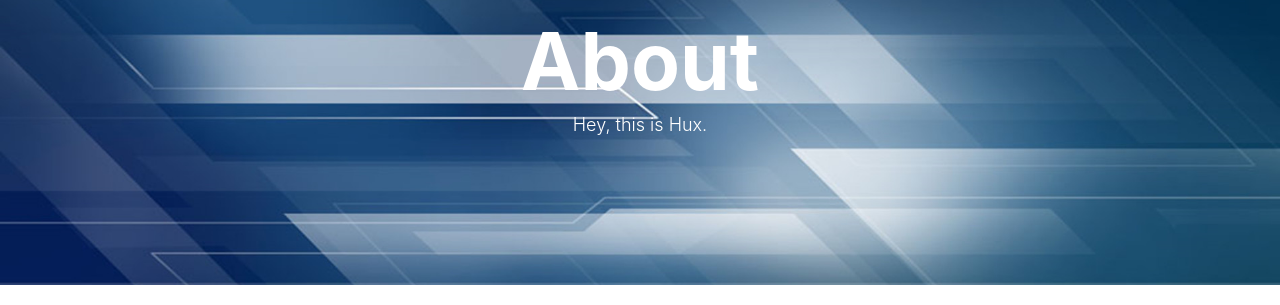
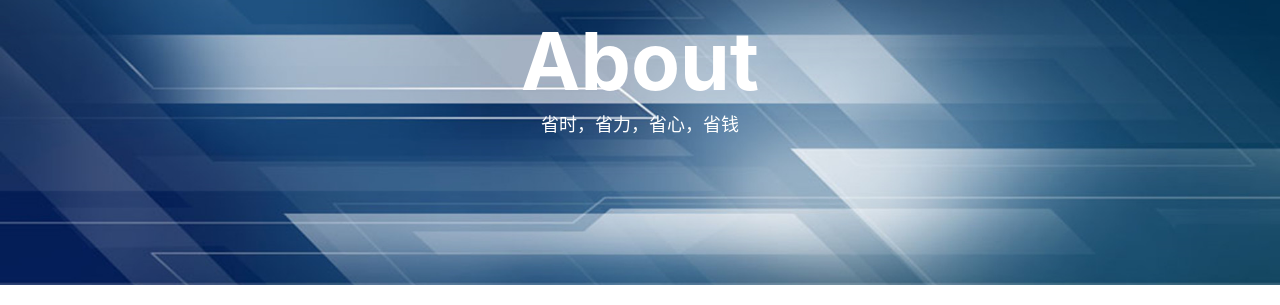
Before and after one commit to 9157net/9157net.github.io, a Jekyll site: the page built from about.html, in a window 1280 px wide. Shown: the part 133-438 px from the top of the page. Built offline with Jekyll 4.4.1, drawn with Linux system fonts in a browser that asks for light colours; nearby versions of some CDN libraries; comment, search, counter and statistics services are not loaded.

Commit message:
Update about.html

```diff
--- a/about.html
+++ b/about.html
@@ -1,7 +1,7 @@
 ---
 layout: page
 title: "About"
-description: "Hey, this is Hux."
+description: "省时，省力，省心，省钱"
 header-img: "img/about-bg.jpg"
 ---
 
```
